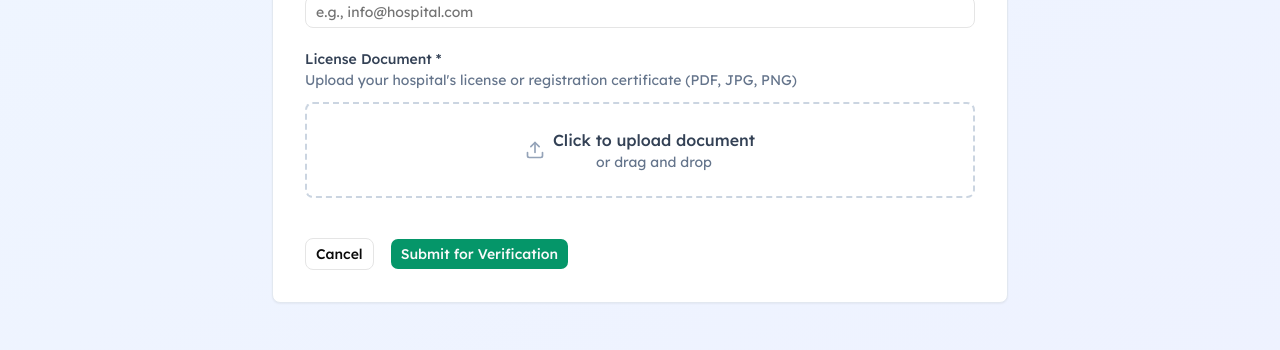
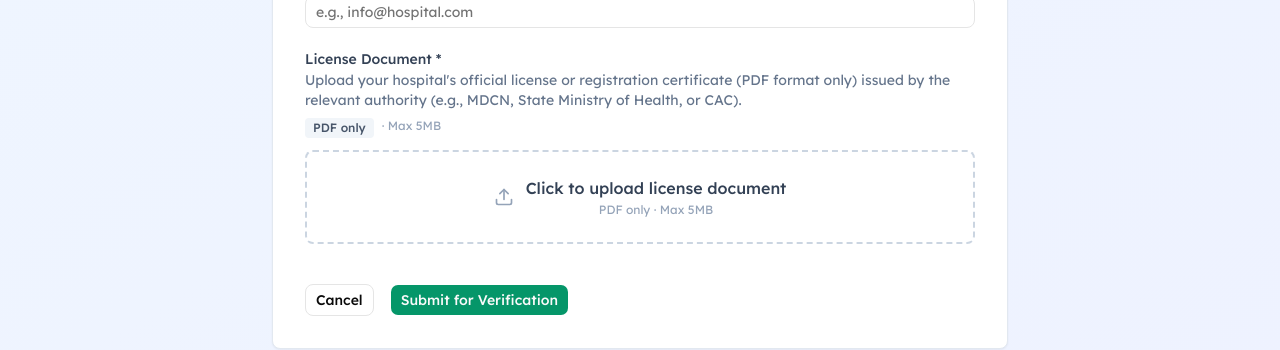
Before and after one commit to Praizee/trustbridge-app, a React (Vite) app in the folder frontend/: page /request-hospital-verification in a window 1280 px wide. Shown: the part 485-835 px from the top of the page. Built offline with nearby package versions, Linux system fonts and the light colour scheme; no server answers.

Commit message:
Fix auto logout on fetch error

```diff
--- a/frontend/src/pages/RequestHospitalVerification.jsx
+++ b/frontend/src/pages/RequestHospitalVerification.jsx
@@ -33,6 +33,11 @@ export default function RequestHospitalVerification() {
   const handleFileChange = (e) => {
     const file = e.target.files?.[0];
     if (file) {
+      if (file.type !== "application/pdf" && !file.name.endsWith(".pdf")) {
+        toast.error("Only PDF files are accepted. Please upload a PDF.");
+        e.target.value = "";
+        return;
+      }
       setFormValue("license_document", file);
     }
   };
@@ -168,31 +173,43 @@ export default function RequestHospitalVerification() {
             >
               License Document *
             </Label>
-            <p className="text-sm text-slate-500 mt-1 mb-3">
-              Upload your hospital's license or registration certificate (PDF,
-              JPG, PNG)
+            <p className="text-sm text-slate-500 mt-1">
+              Upload your hospital's official license or registration certificate (PDF format only) issued by the relevant authority (e.g., MDCN, State Ministry of Health, or CAC).
             </p>
+            <div className="flex flex-wrap gap-2 mt-2 mb-3">
+              <span className="text-xs font-medium bg-slate-100 text-slate-600 px-2 py-0.5 rounded">
+                PDF only
+              </span>
+              <span className="text-xs text-slate-400">· Max 5MB</span>
+            </div>
             <div className="mt-2 relative">
               <input
                 id="license_document"
                 type="file"
                 onChange={handleFileChange}
-                accept=".pdf,.jpg,.jpeg,.png"
+                accept=".pdf,application/pdf"
+                capture={false}
                 className="hidden"
               />
               <label
                 htmlFor="license_document"
-                className="flex items-center justify-center gap-2 w-full p-6 border-2 border-dashed border-slate-300 rounded-lg hover:border-emerald-500 hover:bg-emerald-50 cursor-pointer transition-colors"
+                className="flex items-center justify-center gap-3 w-full p-6 border-2 border-dashed border-slate-300 rounded-lg hover:border-emerald-500 hover:bg-emerald-50 cursor-pointer transition-colors"
               >
-                <Upload className="w-5 h-5 text-slate-400" />
+                <Upload className="w-5 h-5 text-slate-400 shrink-0" />
                 <div className="text-center">
                   <p className="font-medium text-slate-700">
                     {form.license_document
                       ? form.license_document.name
-                      : "Click to upload document"}
+                      : "Click to upload license document"}
                   </p>
-                  {!form.license_document && (
-                    <p className="text-sm text-slate-500">or drag and drop</p>
+                  {!form.license_document ? (
+                    <p className="text-xs text-slate-400 mt-0.5">
+                      PDF only · Max 5MB
+                    </p>
+                  ) : (
+                    <p className="text-xs text-emerald-600 mt-0.5">
+                      ✓ File selected — tap to change
+                    </p>
                   )}
                 </div>
               </label>
--- a/frontend/src/store/useAuthStore.js
+++ b/frontend/src/store/useAuthStore.js
@@ -95,8 +95,18 @@ export const useAuthStore = create(
           });
 
           const resData = await res.json();
-          if (!res.ok)
-            throw new Error(resData.message || "Failed to fetch profile");
+
+          // Only logout on actual auth errors — not network blips or server errors
+          if (res.status === 401 || res.status === 403) {
+            get().logout();
+            return;
+          }
+
+          if (!res.ok) {
+            // Non-auth error: keep the session alive, just stop loading
+            set({ isLoading: false });
+            return;
+          }
 
           set({
             user: resData.data,
@@ -104,7 +114,8 @@ export const useAuthStore = create(
             isLoading: false,
           });
         } catch (error) {
-          get().logout();
+          // Network error — do NOT logout, keep session alive
+          set({ isLoading: false });
         }
       },
 
```
